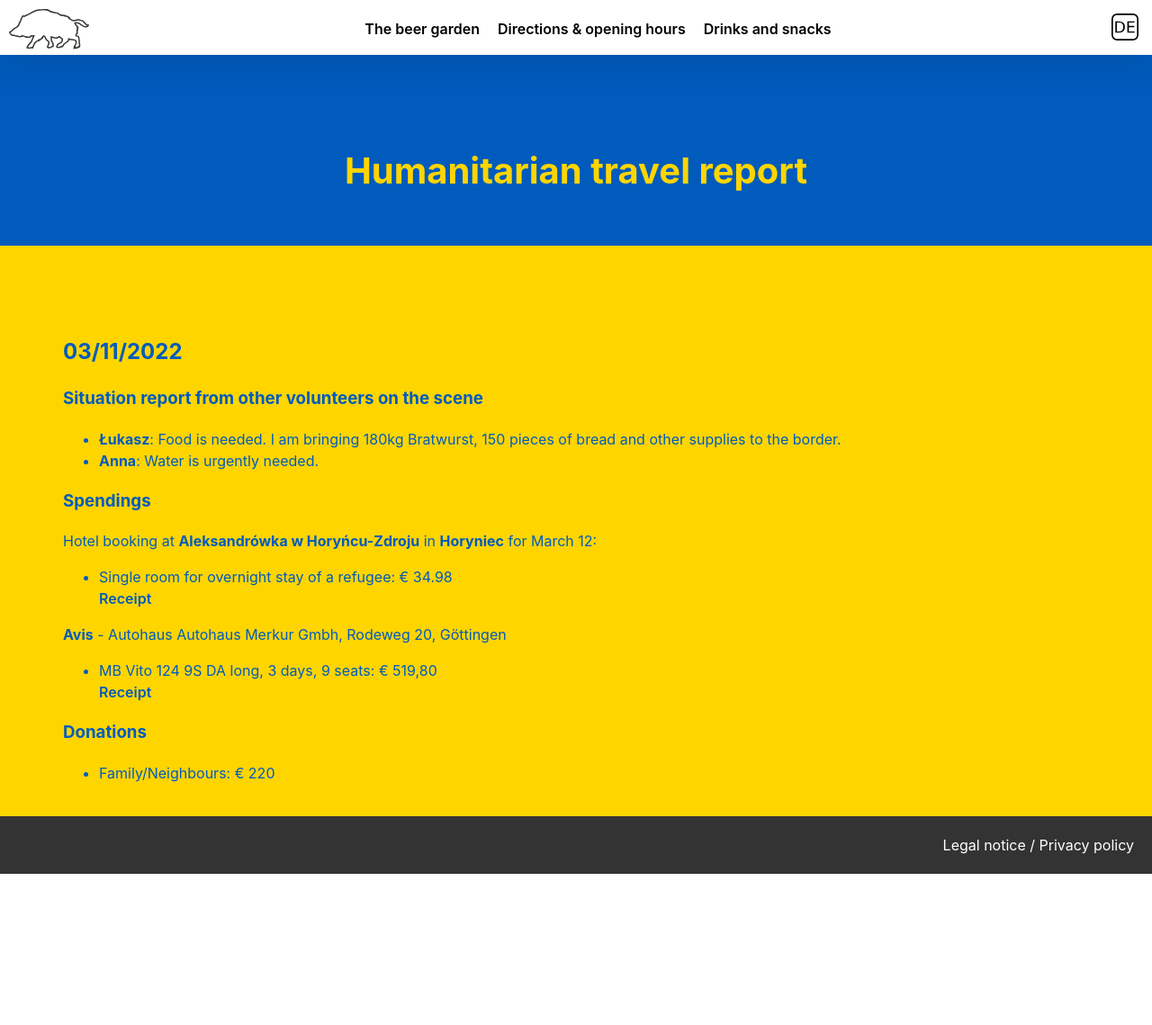
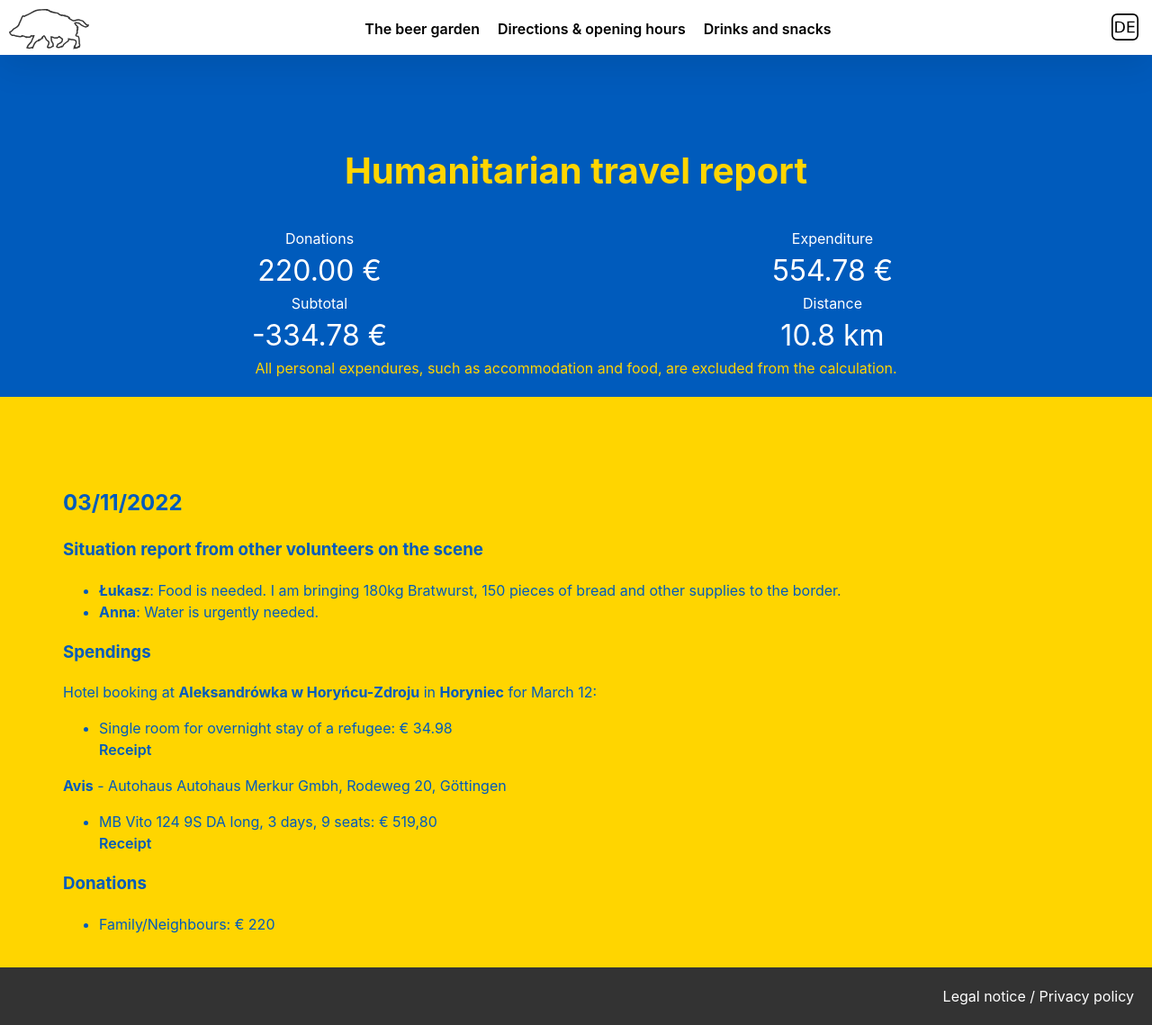
Before and after one commit to versable/kehr-website, a Jekyll site: the page built from en/ukraine.html, in a window 1280 px wide and 1139 px high. Shown: the whole window at 90% size. Built offline with Jekyll 4.4.1, drawn with Linux system fonts in a browser that asks for light colours.

Commit message:
Add stats to Ukraine support page

```diff
--- a/_sass/_base.scss
+++ b/_sass/_base.scss
@@ -308,6 +308,7 @@ nav {
     &.top {
         color: #ffd500;
         background-color: #005bbc;
+        text-align: center;
     }
 
     &.bottom {
@@ -317,6 +318,30 @@ nav {
         h2 {
             text-align: left;
         }
+    }
+
+    ul.tiles {
+        display: flex;
+        flex-wrap: wrap;
+    }
+
+    ul.tiles li {
+        flex: 0 0 50%;
+        text-align: center;
+        color: #fff;
+    }
+
+    ul.tiles span {
+        display: block;
+        font-size: 2rem;
+    }
+
+    ul.tiles,
+    ul.tiles li {
+        margin: 0;
+        padding: 0;
+        text-indent: 0;
+        list-style-type: none;
     }
 }
 
--- a/en/ukraine.html
+++ b/en/ukraine.html
@@ -7,6 +7,26 @@ permalink: /en/ukraine/
 <section class="ukraine top">
     <div class="container" style="margin-top: 80px">
         <h1>Humanitarian travel report</h1>
+        <ul class="tiles">
+            <li>
+                Donations
+                <span>220.00 €</span>
+            </li>
+            <li>
+                Expenditure
+                <span>554.78 €</span>
+            </li>
+            <li>
+                Subtotal
+                <span>-334.78 €</span>
+            </li>
+            <li>
+                Distance
+                <span>10.8 km</span>
+            </li>
+        </ul>
+        All personal expendures, such as accommodation and food, are excluded
+        from the calculation.
     </div>
 </section>
 <section class="ukraine bottom">
```
Also changed, not shown: ukraine.html (+20 -0 lines).
